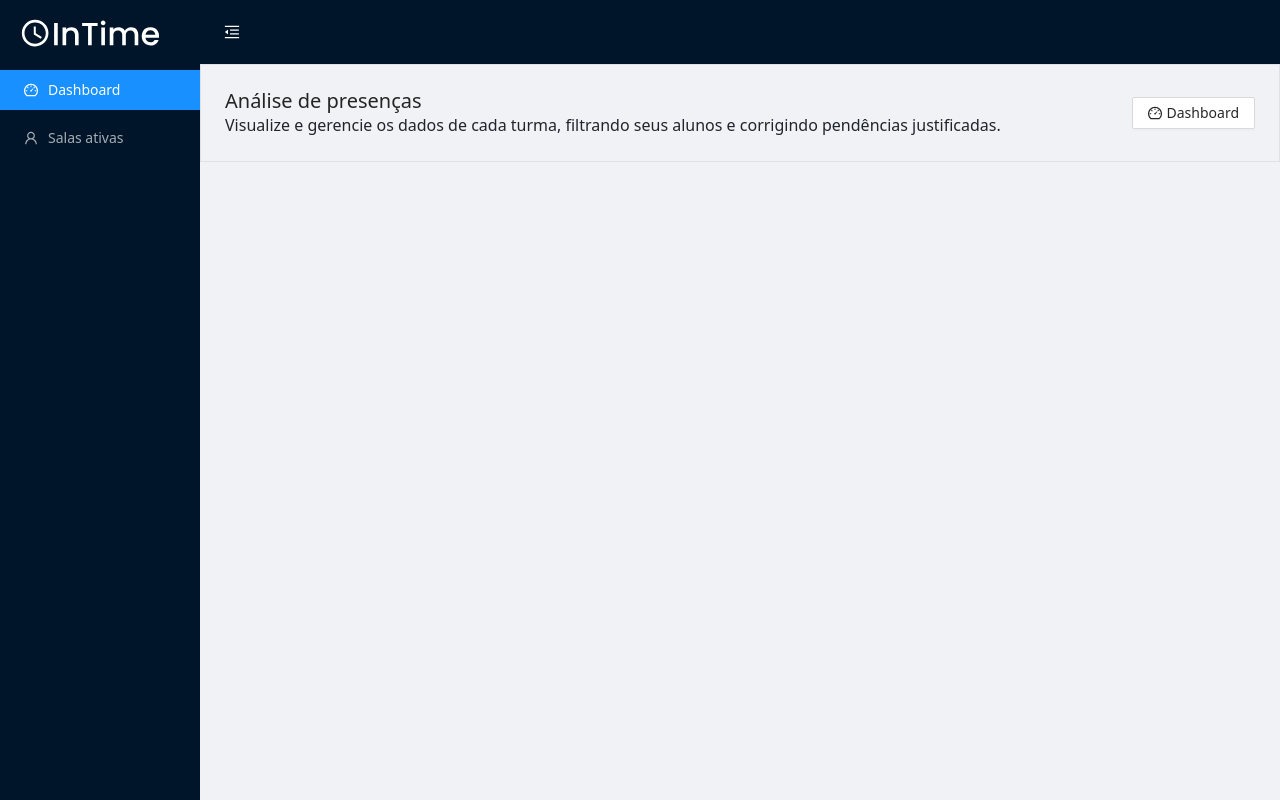
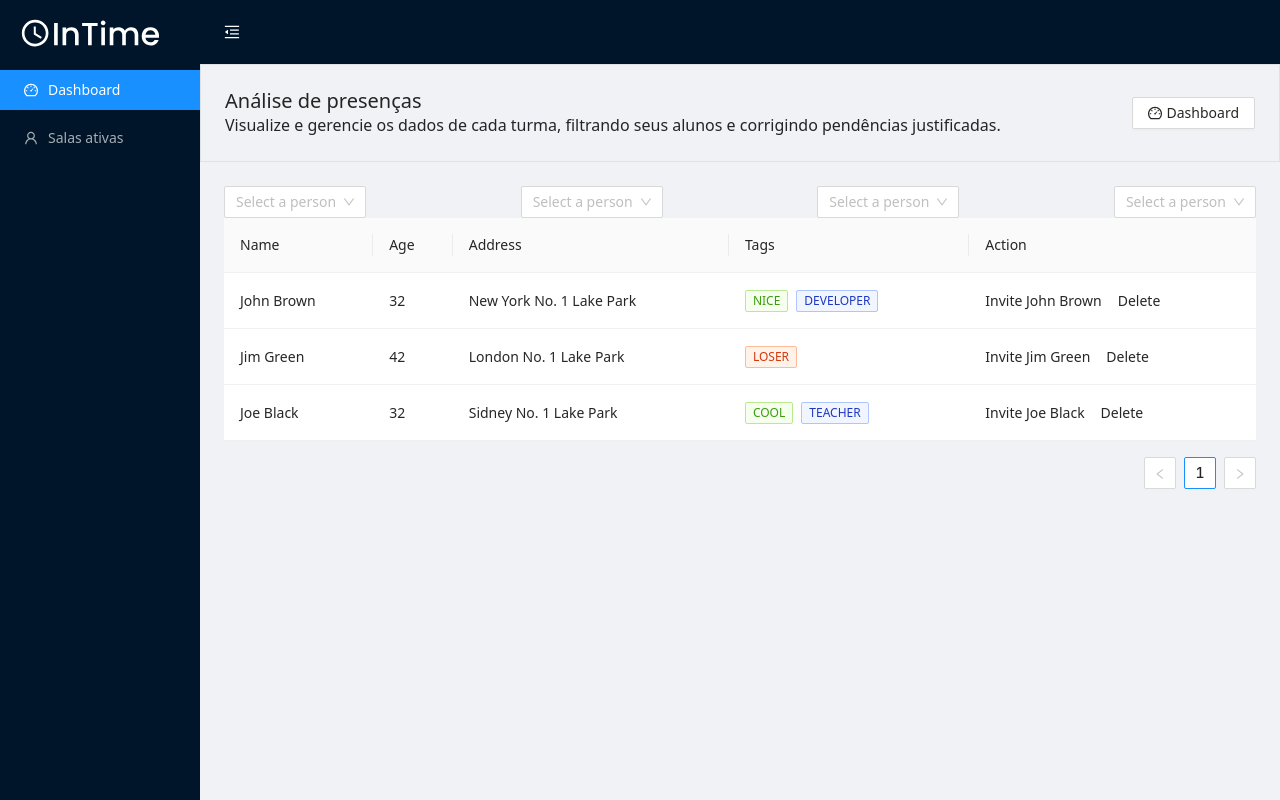
Before and after one commit to Team-InTime/intime-web-app, a React (Create React App) app: page /active-room in a window 1280 px wide. Built offline with nearby package versions, Linux system fonts and the light colour scheme.

Commit message:
Iniciada a construção da tela active-room com a table e os selects | Ainda precisa ser feita a estilização deles

```diff
--- /dev/null
+++ b/src/components/DataTable/DataTableSelect/dataTable.css
@@ -0,0 +1,3 @@
+.select{
+    border-radius: 20px !important;
+}
--- /dev/null
+++ b/src/components/DataTable/DataTableSelect/dataTableSelect.tsx
@@ -0,0 +1,52 @@
+import { Select } from 'antd';
+import React from 'react';
+import './dataTable.css'
+
+const { Option } = Select;
+
+const onChange = (value: string) => {
+  console.log(`selected ${value}`);
+};
+
+const onSearch = (value: string) => {
+  console.log('search:', value);
+};
+
+const data: Array<{value: String}> = [
+  {
+    value: "daniel"
+  },
+  {
+    value: "estevao"
+  },
+    {
+    value: "daniel"
+  },
+  {
+    value: "estevao"
+  }
+]
+
+const DataSelect: React.FC = () => (
+  <Select
+    className='select'
+    showSearch
+    placeholder="Select a person"
+    optionFilterProp="children"
+    onChange={onChange}
+    onSearch={onSearch}
+    filterOption={(input, option) =>
+      (option!.children as unknown as string).toLowerCase().includes(input.toLowerCase())
+    }
+  >
+    {
+      data.map((item)=>{
+        return (
+          <Option value={item.value}>{item.value}</Option>
+        )
+      })
+    }
+  </Select>
+);
+
+export default DataSelect;
--- /dev/null
+++ b/src/components/DataTable/dataTable.tsx
@@ -0,0 +1,88 @@
+import { Space, Table, Tag } from 'antd';
+import type { ColumnsType } from 'antd/es/table';
+
+interface DataType {
+  key: string;
+  name: string;
+  age: number;
+  address: string;
+  tags: string[];
+}
+
+
+const columns: ColumnsType<DataType> = [
+    {
+      title: 'Name',
+      dataIndex: 'name',
+      key: 'name',
+      render: text => <a>{text}</a>,
+    },
+    {
+      title: 'Age',
+      dataIndex: 'age',
+      key: 'age',
+    },
+    {
+      title: 'Address',
+      dataIndex: 'address',
+      key: 'address',
+    },
+    {
+      title: 'Tags',
+      key: 'tags',
+      dataIndex: 'tags',
+      render: (_, { tags }) => (
+        <>
+          {tags.map(tag => {
+            let color = tag.length > 5 ? 'geekblue' : 'green';
+            if (tag === 'loser') {
+              color = 'volcano';
+            }
+            return (
+              <Tag color={color} key={tag}>
+                {tag.toUpperCase()}
+              </Tag>
+            );
+          })}
+        </>
+      ),
+    },
+    {
+      title: 'Action',
+      key: 'action',
+      render: (_, record) => (
+        <Space size="middle">
+          <a>Invite {record.name}</a>
+          <a>Delete</a>
+        </Space>
+      ),
+    },
+  ];
+
+  const data: DataType[] = [
+    {
+      key: '1',
+      name: 'John Brown',
+      age: 32,
+      address: 'New York No. 1 Lake Park',
+      tags: ['nice', 'developer'],
+    },
+    {
+      key: '2',
+      name: 'Jim Green',
+      age: 42,
+      address: 'London No. 1 Lake Park',
+      tags: ['loser'],
+    },
+    {
+      key: '3',
+      name: 'Joe Black',
+      age: 32,
+      address: 'Sidney No. 1 Lake Park',
+      tags: ['cool', 'teacher'],
+    },
+  ];
+
+  const DataTable: React.FC = () => <Table columns={columns} dataSource={data} />;
+
+  export default DataTable;
--- a/src/pages/Active-Room/active-room.tsx
+++ b/src/pages/Active-Room/active-room.tsx
@@ -4,6 +4,9 @@ import {
   DashboardOutlined
 } from '@ant-design/icons';
 import { Link } from 'react-router-dom';
+
+import  DataTable  from '../../components/DataTable/dataTable'
+import  DataSelect  from '../../components/DataTable/DataTableSelect/dataTableSelect'
 
 export function ActiveRoom() {
   return (
@@ -36,6 +39,17 @@ export function ActiveRoom() {
           </div>
         </div>
       </div>
+      <div className=" m-b-5 p-4 align-items-center justify-content-between">
+        <div>
+          <div style={{display: 'flex', justifyContent: 'space-between'}}>
+            <DataSelect />
+            <DataSelect />
+            <DataSelect />
+            <DataSelect />
+          </div>
+          <DataTable />
+        </div>
+      </div>
     </div>
   );
 }
```
